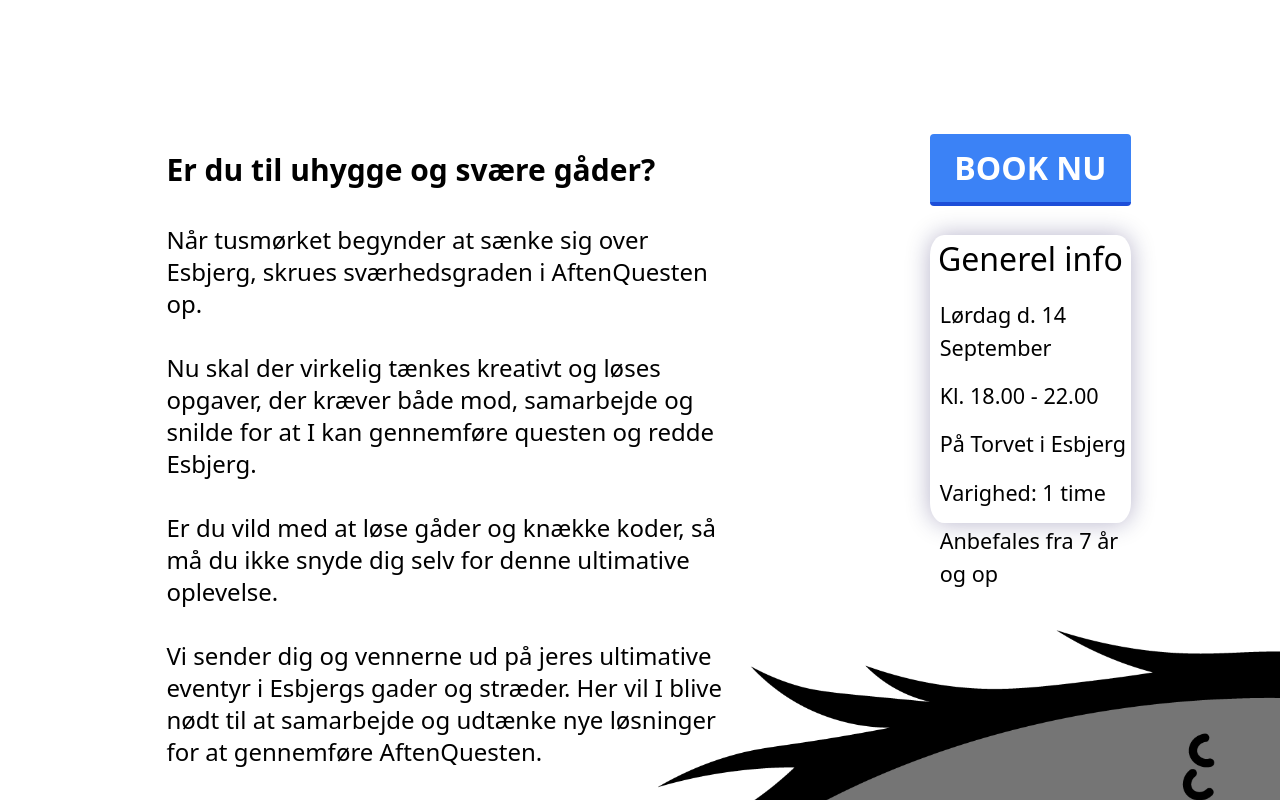
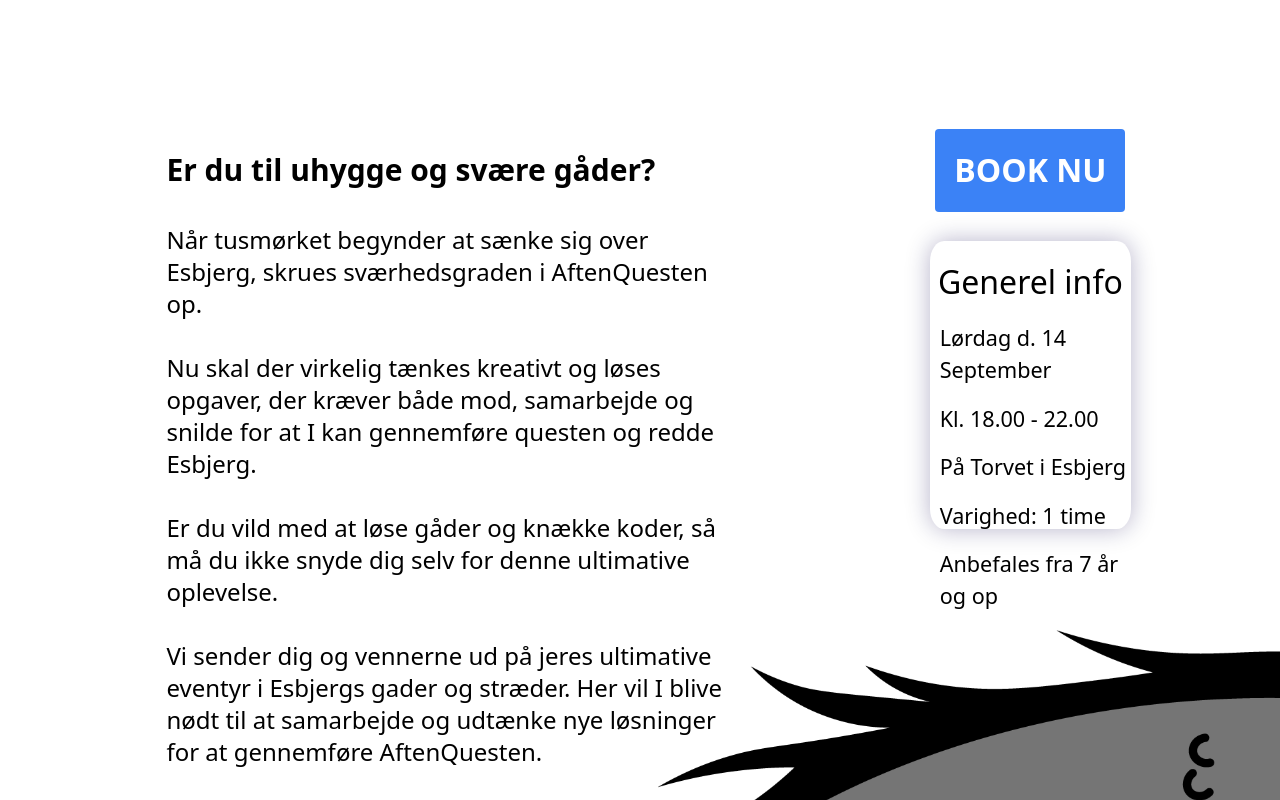
Before and after one commit to Sinyedu/Fantasy-Festival, a Vue app in the folder fantasyfestival/: page /aften in a window 1280 px wide. Shown: the part 880-1680 px from the top of the page. Built offline with nearby package versions, Linux system fonts and the light colour scheme.

Commit message:
AfternQuest framework done

```diff
--- a/fantasyfestival/src/views/AftenView.vue
+++ b/fantasyfestival/src/views/AftenView.vue
@@ -34,9 +34,11 @@
 
     <!-- Dynamically retrieves the general information about the night quest -->
     <div class="container-card">
-      <button class="button bg-blue-500 hover:bg-blue-400 text-white font-bold py-2 px-4 border-b-4 border-blue-700 hover:border-blue-500 rounded">
-        BOOK NU
-      </button>
+      <a href="https://www.universe.com/events/fantasy-quest-aftenquest-tickets-2PCHR4" target="_blank">
+        <button class="button bg-blue-500 hover:bg-blue-700 text-white font-bold py-2 px-4 rounded">
+          BOOK NU
+        </button>
+      </a>
 
       <div v-for="infoDetail in infoDetails" :key="infoDetail.id" class="card">
         <div class="info-data">
@@ -58,6 +60,10 @@
     <iframe class="video" width="1280" height="600" src="https://www.youtube.com/embed/AFBSUQvmt1o" title="Commercial - Red Merrild (For your perfect morning)" frameborder="0" allow="accelerometer; autoplay; clipboard-write; encrypted-media; gyroscope; picture-in-picture; web-share" referrerpolicy="strict-origin-when-cross-origin" allowfullscreen></iframe>
   </div>
 
+
+  <div class="footer-placeholder bg-blue-900">
+
+  </div>
 </template>
 
 <script setup>
@@ -118,6 +124,8 @@
   width: 35%;
   height: 60%;
   margin-bottom: 10%;
+  margin-top: 5%;
+  padding-top: 3%;
   align-items: center;
   justify-content: center;
   box-shadow: 0 0 25px rgba(12, 0, 80, 0.3);
@@ -141,11 +149,16 @@
   display: flex;
   align-items: center;
   justify-content: center;
-  height: 15%;
-  width: 35%;
-  margin-bottom: 5%;
+  height: 100%;
+  width: 100%;
+  margin-bottom: 10%;
   z-index: 3;
   font-size: 2rem;
+}
+
+a{
+  text-decoration: none;
+  width: 33%;
 }
 
 .video-holder{
@@ -174,4 +187,13 @@
   margin-top: 17.9%;
   z-index: 1;
 }
+
+.footer-placeholder{
+  display: flex;
+  width: 100%;
+  height: 50vh;
+  justify-content: center;
+  align-items: center;
+  z-index: 0;
+}
 </style>
```
